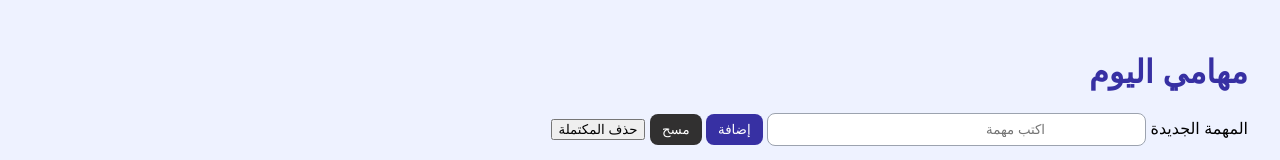
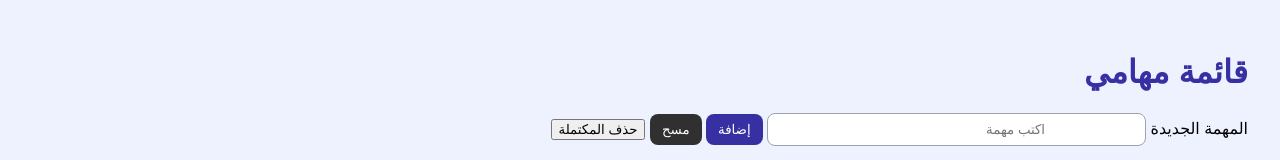
Before and after one commit to Mohiamen/my-tasks, a plain HTML site: page index.html in a window 1280 px wide. Shown: the top 160 px of the page. Drawn offline with Linux system fonts and the light colour scheme.

Commit message:
Update task page heading

```diff
--- a/index.html
+++ b/index.html
@@ -8,7 +8,7 @@
 
 
 <body>
-  <h1>مهامي اليوم</h1>
+  <h1>قائمة مهامي</h1>
 
   <label for="task">المهمة الجديدة</label>
   <input id="task" type="text" placeholder="اكتب مهمة">
```
